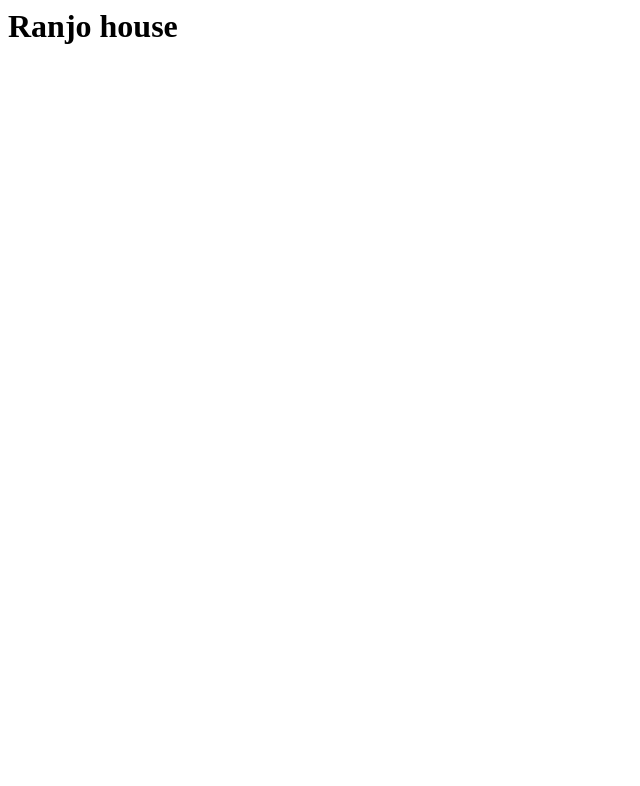
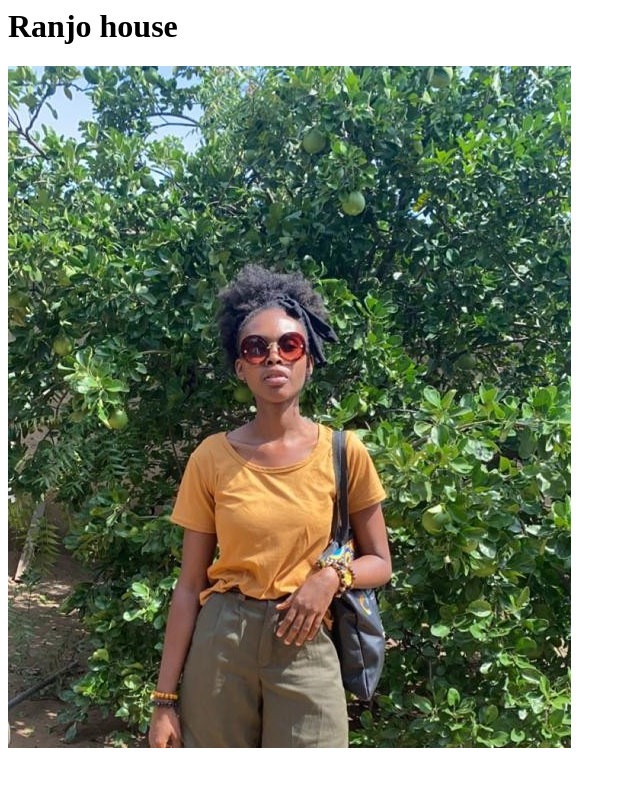
Before and after one commit to Munyia/First-HTML, a plain HTML site: page index.html in a window 1280 px wide. Shown: the whole page, without its empty margins (0-640 px from the left). Drawn offline with Linux system fonts and the light colour scheme.

Commit message:
adding res

```diff
--- a/index.html
+++ b/index.html
@@ -5,5 +5,7 @@
 	<body>
 		<!-- -->
 		<h1>Ranjo house</h1>
+		<img src="res/Munyia.jpg">
 	</body>
 </html>
+<img src="./res/Munyia.jpg" width="200" alt="logo here"
```
Also changed, not shown: res/Munyia.jpg (added).
